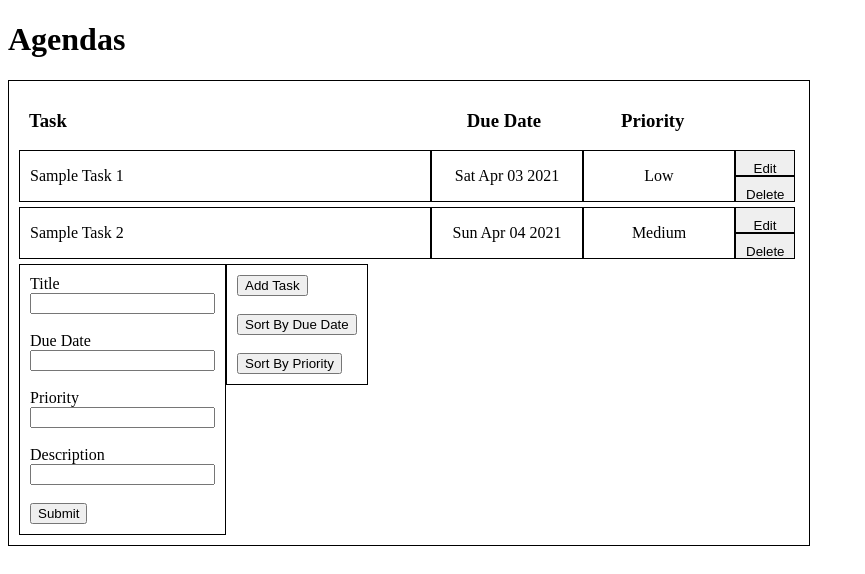
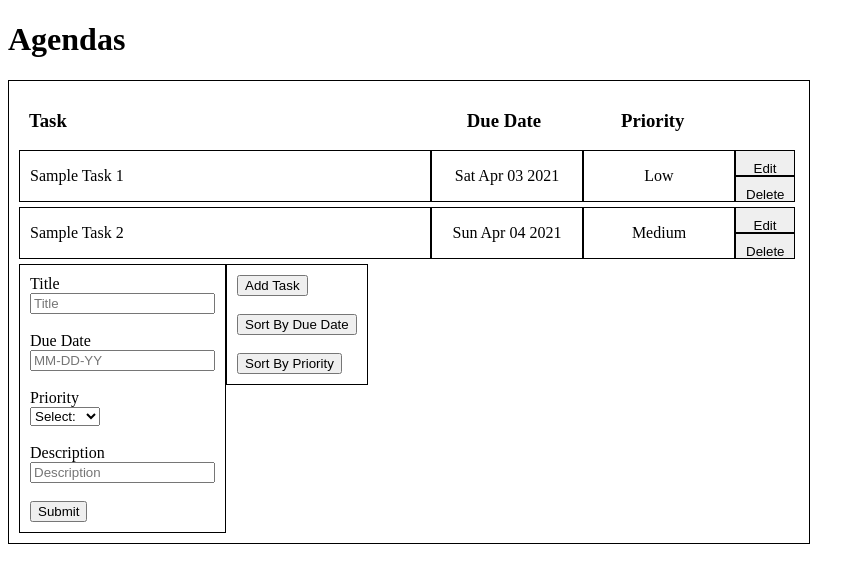
Before and after one commit to eazimmer/agendas, an Angular app: page / in a window 1280 px wide. Both pictures are taken after a click on the button "Add Task". Shown: the top 574 px of the page, without its empty margins (0-865 px from the left). Built offline with nearby package versions, Linux system fonts and the light colour scheme.

Commit message:
Added form validation to TaskForm and TaskEditForm

```diff
--- a/src/app/task-edit-form/task-edit-form.component.html
+++ b/src/app/task-edit-form/task-edit-form.component.html
@@ -1,5 +1,5 @@
 <div *ngIf="visible" id="form-content">
-  <form #taskForm="ngForm" (ngSubmit)="onSubmit(taskForm)">
+  <form ngNativeValidate #taskForm="ngForm" (ngSubmit)="onSubmit(taskForm)">
     <div>
       <label for="title">Title</label><br>
       <input name="title" type="text" id="title" [(ngModel)]="placeholderTask.title" required ngModel>
@@ -12,7 +12,13 @@
     <br>
     <div>
       <label for="priority">Priority</label><br>
-      <input name="priority" type="text" id="priority" [(ngModel)]="placeholderTask.priority" required ngModel>
+      <select id="priority" name="priority" required ngModel>
+        <option value="" disabled selected hidden>Select:</option>
+        <option value="High">High</option>
+        <option value="Medium">Medium</option>
+        <option value="Low">Low</option>
+      </select>
+
     </div>
     <br>
     <div>
--- a/src/app/task-form/task-form.component.html
+++ b/src/app/task-form/task-form.component.html
@@ -1,23 +1,28 @@
 <div *ngIf="visible" id="form-content">
-  <form #taskForm="ngForm" (ngSubmit)="onSubmit(taskForm)">
+  <form ngNativeValidate #taskForm="ngForm" (ngSubmit)="onSubmit(taskForm)">
     <div>
       <label for="title">Title</label><br>
-      <input name="title" type="text" id="title" required ngModel>
+      <input name="title" type="text" id="title" placeholder="Title" required ngModel>
     </div>
     <br>
     <div>
       <label for="dueDate">Due Date</label><br>
-      <input name="dueDate" type="text" id="dueDate" required ngModel>
+      <input name="dueDate" type="text" id="dueDate" placeholder="MM-DD-YY"required ngModel>
     </div>
     <br>
     <div>
       <label for="priority">Priority</label><br>
-      <input name="priority" type="text" id="priority" required ngModel>
+      <select id="priority" name="priority" required ngModel>
+        <option value="" disabled selected hidden>Select:</option>
+        <option value="High">High</option>
+        <option value="Medium">Medium</option>
+        <option value="Low">Low</option>
+      </select>
     </div>
     <br>
     <div>
       <label for="Description">Description</label><br>
-      <input name="description" type="text" id="Description" required ngModel>
+      <input name="description" type="text" id="Description" placeholder="Description" required ngModel>
     </div>
     <br>
     <button type="submit" class="btn btn-success">Submit</button>
```
